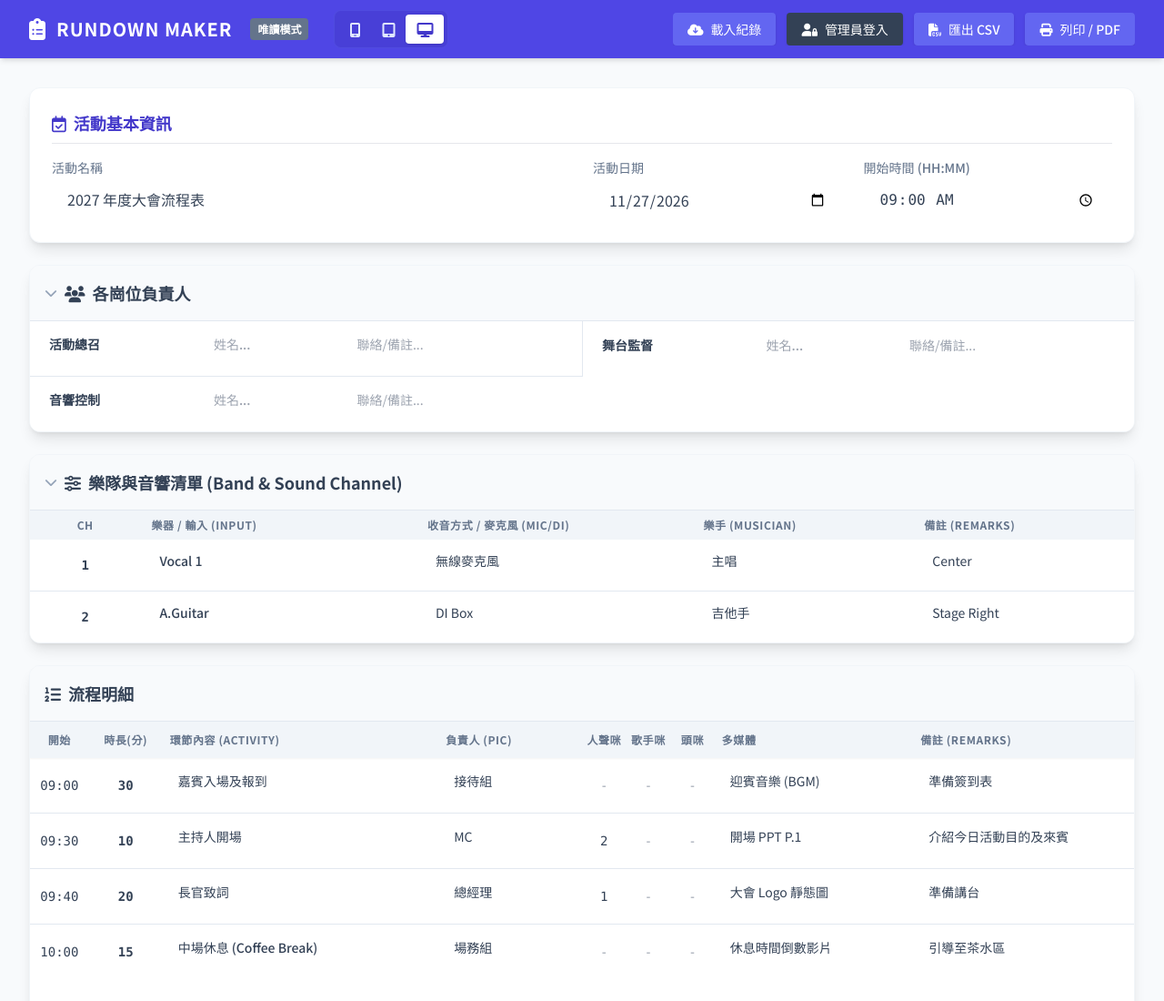
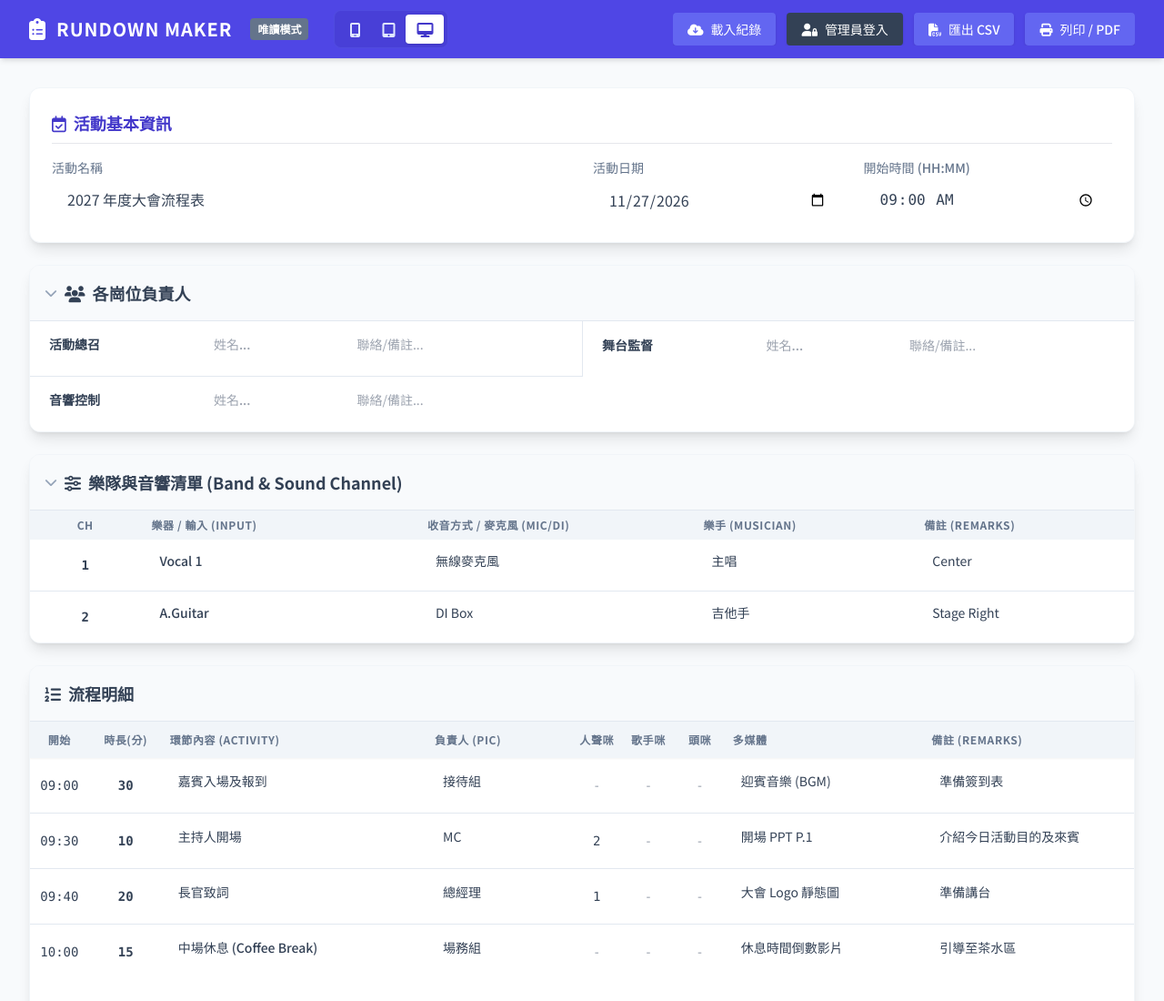
Before and after one commit to ink0509-G/Rundown4gospel, a plain HTML site: page index.html in a window 1280 px wide. Shown: the top 1100 px of the page at 91% size. Drawn offline with nearby package versions, Linux system fonts and the light colour scheme.

Commit message:
Update index.html

```diff
--- a/index.html
+++ b/index.html
@@ -236,15 +236,15 @@
                     <thead class="bg-slate-100 sticky top-0 z-10 shadow-sm print:static">
                         <tr>
                             <th class="admin-only py-3 px-2 text-xs font-semibold text-slate-500 uppercase tracking-wider w-12 no-print text-center">操作</th>
-                            <th class="py-3 px-2 text-xs font-semibold text-slate-500 uppercase tracking-wider w-16 text-center">開始</th>
+                            <th class="py-3 px-2 text-xs font-semibold text-slate-500 uppercase tracking-wider w-16 min-w-[60px] text-center">開始</th>
                             <th class="py-3 px-2 text-xs font-semibold text-slate-500 uppercase tracking-wider w-20 min-w-[68px] whitespace-nowrap text-center">時長(分)</th>
-                            <th class="py-3 px-2 text-xs font-semibold text-slate-500 uppercase tracking-wider w-[25%] min-w-[170px]">環節內容 (Activity)</th>
-                            <th class="py-3 px-2 text-xs font-semibold text-slate-500 uppercase tracking-wider w-[13%] min-w-[100px]">負責人 (PIC)</th>
-                            <th class="py-3 px-1 text-xs font-semibold text-slate-500 uppercase tracking-wider w-12 text-center" title="人聲咪數量">人聲咪</th>
-                            <th class="py-3 px-1 text-xs font-semibold text-slate-500 uppercase tracking-wider w-12 text-center" title="歌手咪數量">歌手咪</th>
-                            <th class="py-3 px-1 text-xs font-semibold text-slate-500 uppercase tracking-wider w-12 text-center" title="頭咪數量">頭咪</th>
+                            <th class="py-3 px-2 text-xs font-semibold text-slate-500 uppercase tracking-wider w-[24%] min-w-[165px]">環節內容 (Activity)</th>
+                            <th class="py-3 px-2 text-xs font-semibold text-slate-500 uppercase tracking-wider w-[13%] min-w-[95px]">負責人 (PIC)</th>
+                            <th class="py-3 px-1.5 text-xs font-semibold text-slate-500 uppercase tracking-wider w-14 min-w-[56px] whitespace-nowrap text-center" title="人聲咪數量">人聲咪</th>
+                            <th class="py-3 px-1.5 text-xs font-semibold text-slate-500 uppercase tracking-wider w-14 min-w-[56px] whitespace-nowrap text-center" title="歌手咪數量">歌手咪</th>
+                            <th class="py-3 px-1.5 text-xs font-semibold text-slate-500 uppercase tracking-wider w-14 min-w-[52px] whitespace-nowrap text-center" title="頭咪數量">頭咪</th>
                             <th class="py-3 px-2 text-xs font-semibold text-slate-500 uppercase tracking-wider w-[18%] min-w-[140px]">多媒體</th>
-                            <th class="py-3 px-2 text-xs font-semibold text-slate-500 uppercase tracking-wider w-[20%] min-w-[150px]">備註 (Remarks)</th>
+                            <th class="py-3 px-2 text-xs font-semibold text-slate-500 uppercase tracking-wider w-[19%] min-w-[145px]">備註 (Remarks)</th>
                             <th class="admin-only py-3 px-2 text-xs font-semibold text-slate-500 uppercase tracking-wider w-12 no-print text-center">刪除</th>
                         </tr>
                     </thead>
```
